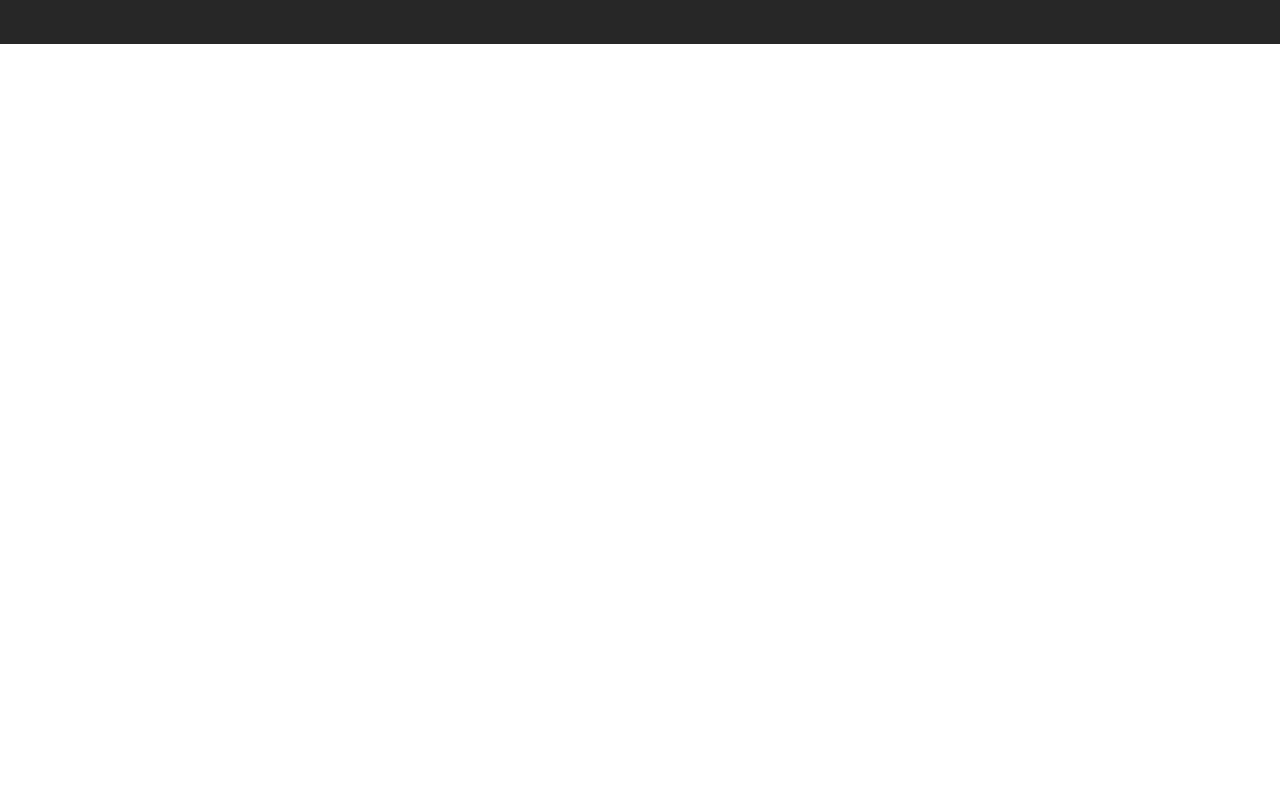
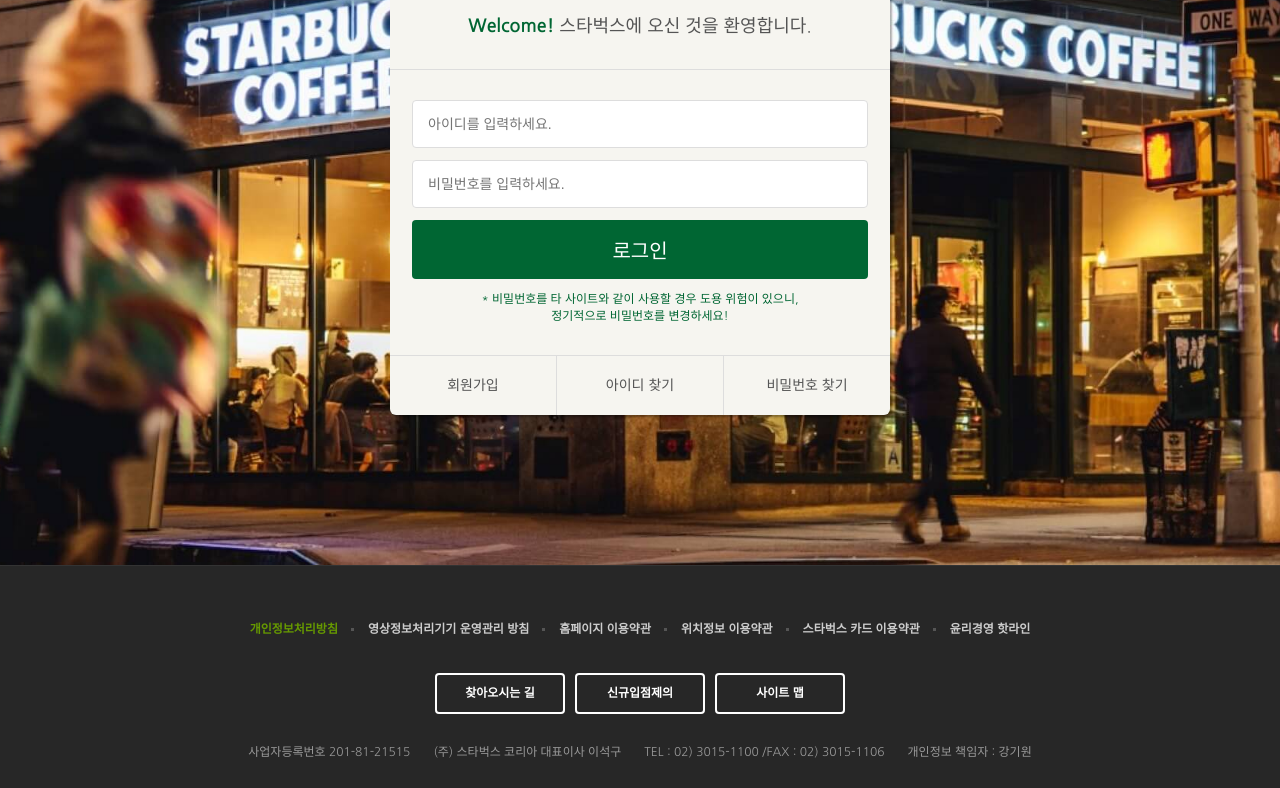
Before and after one commit to Young8905/starbucks, a plain HTML site: page signin/index.html in a window 1280 px wide. Shown: the part 302-1090 px from the top of the page. Before the commit the page ends 800 px from the top, so only its background shows below. Drawn offline with nearby package versions, Linux system fonts and the light colour scheme.

Commit message:
로그인페이지 완성

```diff
--- /dev/null
+++ b/CSS/signin.css
@@ -0,0 +1,97 @@
+/* SIGNIN */
+.signin {
+  margin-top: 120px;
+  padding: 100px 0 150px;
+  background-image: url("../images/signin_bg.jpg");
+  background-repeat: no-repeat;
+  background-position: center;
+  background-attachment: fixed;
+  background-size: cover;
+}
+
+.signin h1 {
+  color: #fff;
+  font-size: 30px;
+  font-weight: 700;
+  text-align: center;
+  margin-bottom: 24px;
+
+}
+
+.signin .signin__card {
+  width: 500px;
+  margin: 0 auto;
+  border-radius: 6px;
+  background-color: #f6f5f0;
+  box-shadow: 2px 2px 2px rgba(0,0,0,.3);
+  color: #555;
+
+}
+
+.signin__card h2 {
+  padding: 30px;
+  font-size: 18px;
+  text-align: center;
+  border-bottom: 1px solid #ddd;
+
+}
+
+.signin__card h2 strong{
+  font-weight: 700;
+  color: #006633;
+
+}
+
+.signin__card form {
+  padding: 30px 22px;
+
+}
+
+.signin__card form input {
+  width: 100%;
+  margin-bottom: 12px;
+  padding: 15px;
+  border: 1px solid #ddd;
+  border-radius: 4px;
+  outline: none;
+  box-sizing: border-box;
+  font-size: 14px;
+}
+
+.signin__card form [type="submit"] {
+background-color: #006633;
+border: none;
+color: #fff;
+font-size: 20px;
+cursor: pointer;
+}
+
+.signin__card form p {
+  font-size: 12px;
+  color: #006633;
+  text-align: center;
+}
+
+.signin__card .actions {
+  display: flex;
+  border-top: 1px solid #ddd;;
+}
+
+.signin__card .actions a {
+  flex-grow: 1;
+  flex-basis: 0;
+  text-align: center;
+  padding: 20px;
+  color: #555;
+  font-size: 14px;
+  border-right: 1px solid #ddd;
+}
+
+.signin__card .actions a:last-child {
+  border-right: none;
+}
+
+.signin__card .actions a:hover {
+  text-decoration: underline;
+
+}
--- a/signin/index.html
+++ b/signin/index.html
@@ -27,6 +27,7 @@
   <link rel="preconnect" href="https://fonts.gstatic.com" crossorigin>
   <link href="https://fonts.googleapis.com/css2?family=Nanum+Gothic:wght@400;700&display=swap" rel="stylesheet">
   <link rel="stylesheet" href="https://fonts.googleapis.com/icon?family=Material+Icons" />
+  <link rel="stylesheet" href="../css/signin.css">
   <link rel="stylesheet" href="../css/common.css">
   <link rel="stylesheet" href="../css/main.css">
 
@@ -368,8 +369,29 @@
 
   </header>
 
+ <!-- SIGNIN -->
+  <section class="signin">
+    <h1>로그인</h1>
+    <div class="signin__card">
+      <h2>
+        <strong>Welcome!</strong> 스타벅스에 오신 것을 환영합니다.</h2>
+      <form>
+        <input type="text" placeholder="아이디를 입력하세요.">
+        <input type="password" placeholder="비밀번호를 입력하세요.">
+        <input type="submit" value="로그인">
+        <p>
+          * 비밀번호를 타 사이트와 같이 사용할 경우 도용 위험이 있으니, <br/>
+          정기적으로 비밀번호를 변경하세요!
+        </p>
+      </form>
+      <div class="actions">
+        <a href="javascript:void(0)" >회원가입</a>
+        <a href="javascript:void(0)" >아이디 찾기</a>
+        <a href="javascript:void(0)" >비밀번호 찾기</a>
+      </div>
+    </div>
 
-  <section class="signin">
+    </div>
 
   </section>
 
```
